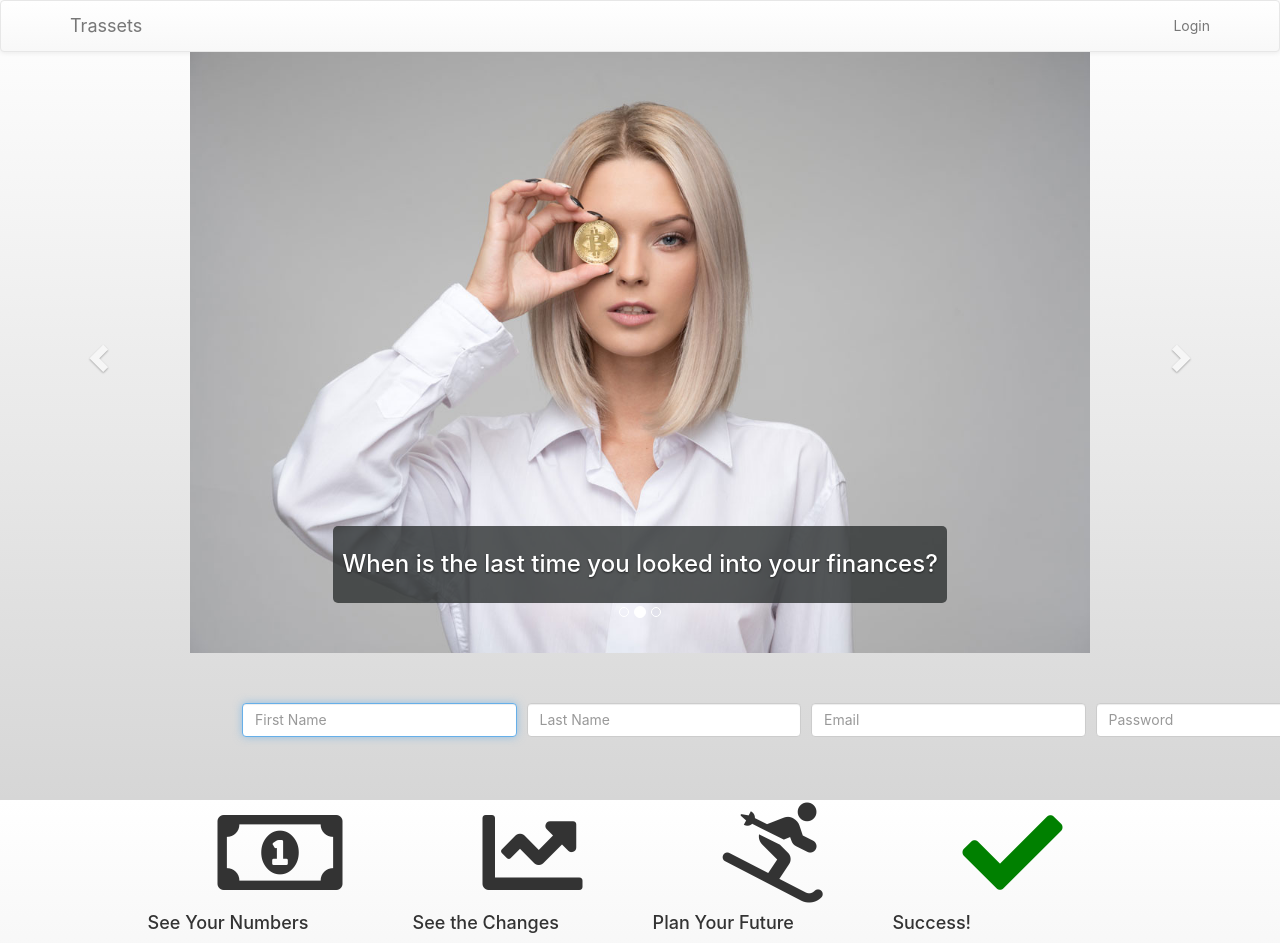
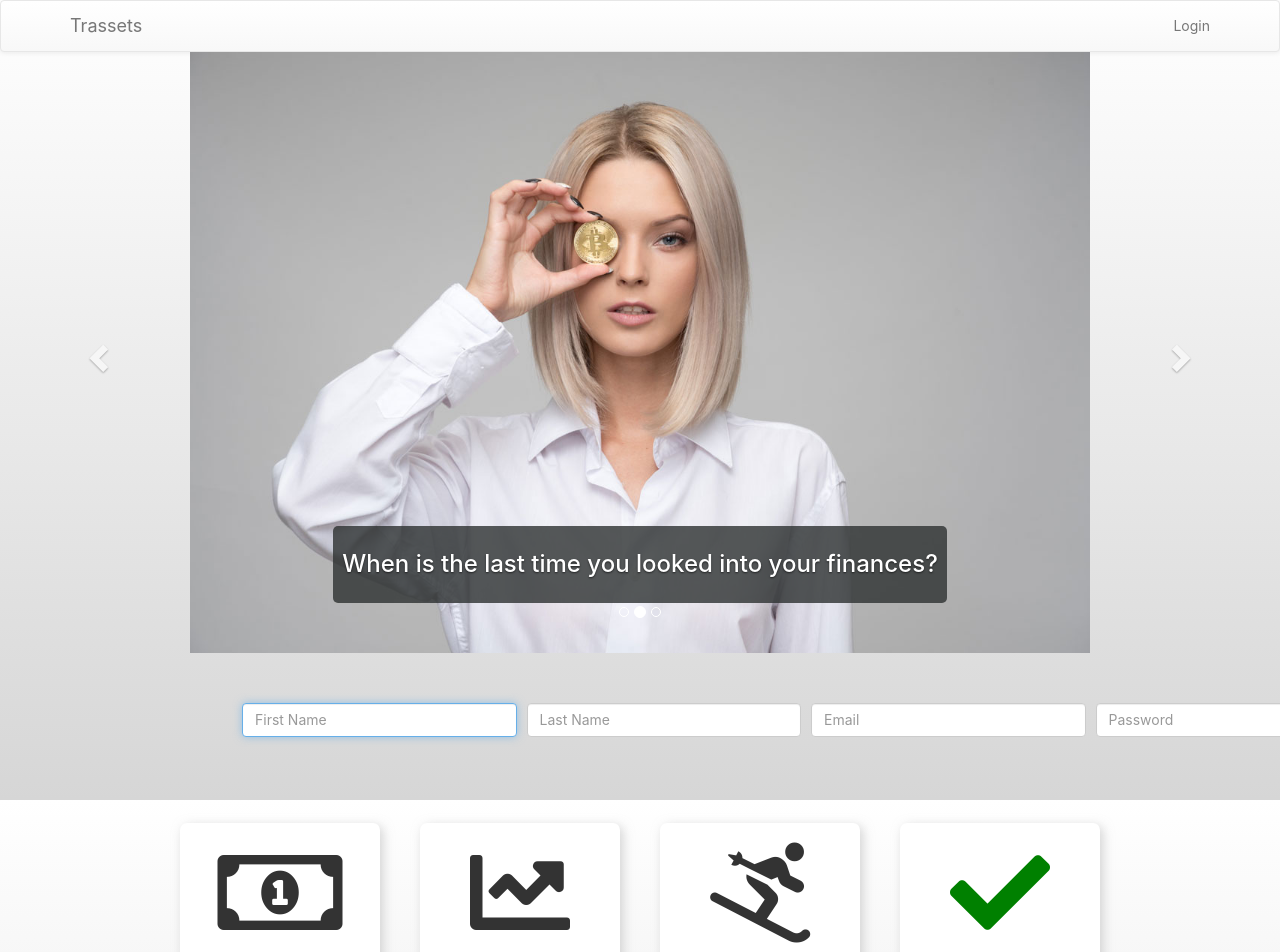
Before and after one commit to team-awesome99999/personal-finance, a React (Create React App) app: page / in a window 1280 px wide. Shown: the top 952 px of the page. Built offline with nearby package versions, Linux system fonts and the light colour scheme; no server answers.

Commit message:
graph colors

```diff
--- a/src/Pages/Graphs/Graphs.js
+++ b/src/Pages/Graphs/Graphs.js
@@ -110,7 +110,6 @@ class Graphs extends Component {
         name: acct.name,
         type: 'scatter',
         mode: 'Line Dash',
-        marker: { color: 'grey' }
       }
     })
 
@@ -123,15 +122,14 @@ class Graphs extends Component {
             }
             layout={
               {
-                title: 'Total Accounts and Balances',
+                title: 'Total Account Balances',
                 autosize: true,
                 legend: {
                   x: 1,
                   y: 1,
                   font: {
                     family: 'sans-serif',
-                    size: 12,
-                    color: 'black',
+                    size: 12
                   },
                 },
 
--- a/src/Pages/Landing Page/Icons.js
+++ b/src/Pages/Landing Page/Icons.js
@@ -3,19 +3,19 @@ import React from 'react';
 function Icons() {
   return (
     <div className='icon-box'>
-      <div>
+      <div className='icon-square'>
         <i className="icons far fa-money-bill-alt"></i>
         <h4>See Your Numbers</h4>
       </div>
-      <div>
+      <div className='icon-square'>
         <i className="icons fas fa-chart-line"></i>
         <h4>See the Changes</h4>
       </div>
-      <div>
+      <div className='icon-square'>
         <i className="icons fas fa-skiing"></i>
         <h4>Plan Your Future</h4>
       </div>
-      <div>
+      <div className='icon-square'>
         <i className="icons icons-green fas fa-check"></i>
         <h4>Success!</h4>
       </div>
--- a/src/Pages/Landing Page/LandingPage.css
+++ b/src/Pages/Landing Page/LandingPage.css
@@ -30,7 +30,7 @@
 }
 
 .icons {
-  margin: 0 70px 0 70px;
+  /* margin: 0 70px 0 70px; */
   font-size: 100px;
 }
 
@@ -41,3 +41,14 @@
 .site-name {
   cursor: pointer;
 }
+
+.icon-square {
+  width: 200px;
+  height: 200px;
+  text-align: center;
+  background-color: white;
+  border-radius: 7px;
+  padding: 20px;
+  box-shadow: 3px 3px 11px 0px rgba(189,189,189,0.65);
+  margin: 20px;
+}
```
